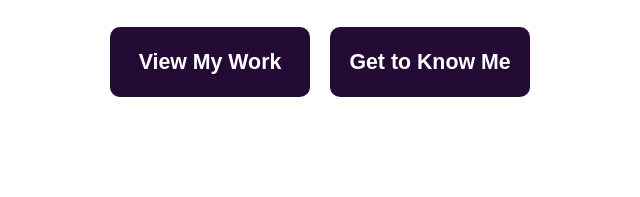
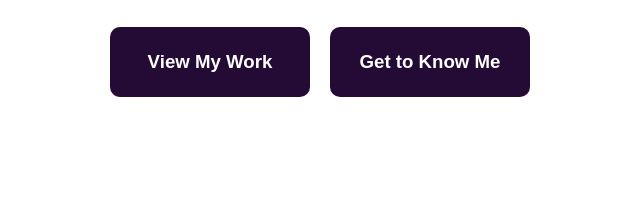
Before and after one commit to canygard/Website, a plain HTML site: page index.html in a window 1280 px wide. Shown: the part 467-664 px from the top of the page, 140-780 px from the left. Drawn offline with Linux system fonts and the light colour scheme.

Commit message:
Buttons fix

```diff
--- a/index.html
+++ b/index.html
@@ -48,8 +48,8 @@
 				<p>I'm a passionate, detail-oriented person with skills in writing, graphic design, web design, audio, and video.</p>
 
 				<div class="buttons">
-				<button>View My Work</button>
-		<button>Get to Know Me</button>
+				<button class="big">View My Work</button>
+		<button class="big">Get to Know Me</button>
 		</div>
 
 	  </div>
--- a/portfolio.css
+++ b/portfolio.css
@@ -164,18 +164,7 @@ margin: 0;
 
 
 
-button {
 
-	width: 200px;
-	height: 70px;
-	border: none;
-	border-radius: 10px;
-	background-color: #240B36;
-	color: white;
-	font-size: 16pt;
-	font-weight: bold;
-
-}
 
 .buttons {
 	display: flex;
@@ -185,7 +174,19 @@ button {
 
 }
 
-button:hover {
+.big {
+
+	width: 200px;
+	height: 70px;
+	border: none;
+	border-radius: 10px;
+	background-color: #240B36;
+	color: white;
+	font-size: 14pt;
+	font-weight: bold;
+
+}
+.big:hover {
 
 	background-color: white;
 	color: #240B36;
```
